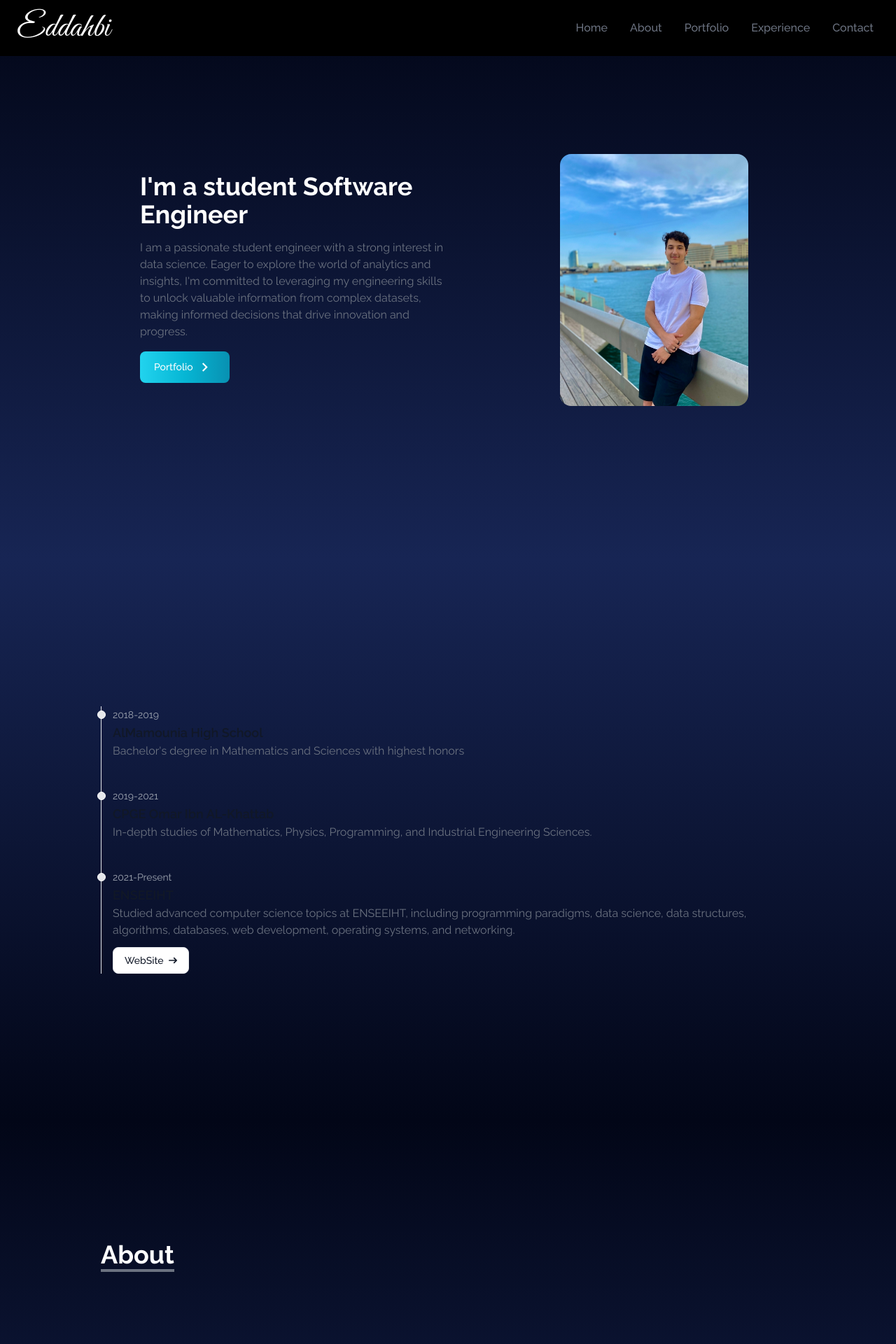
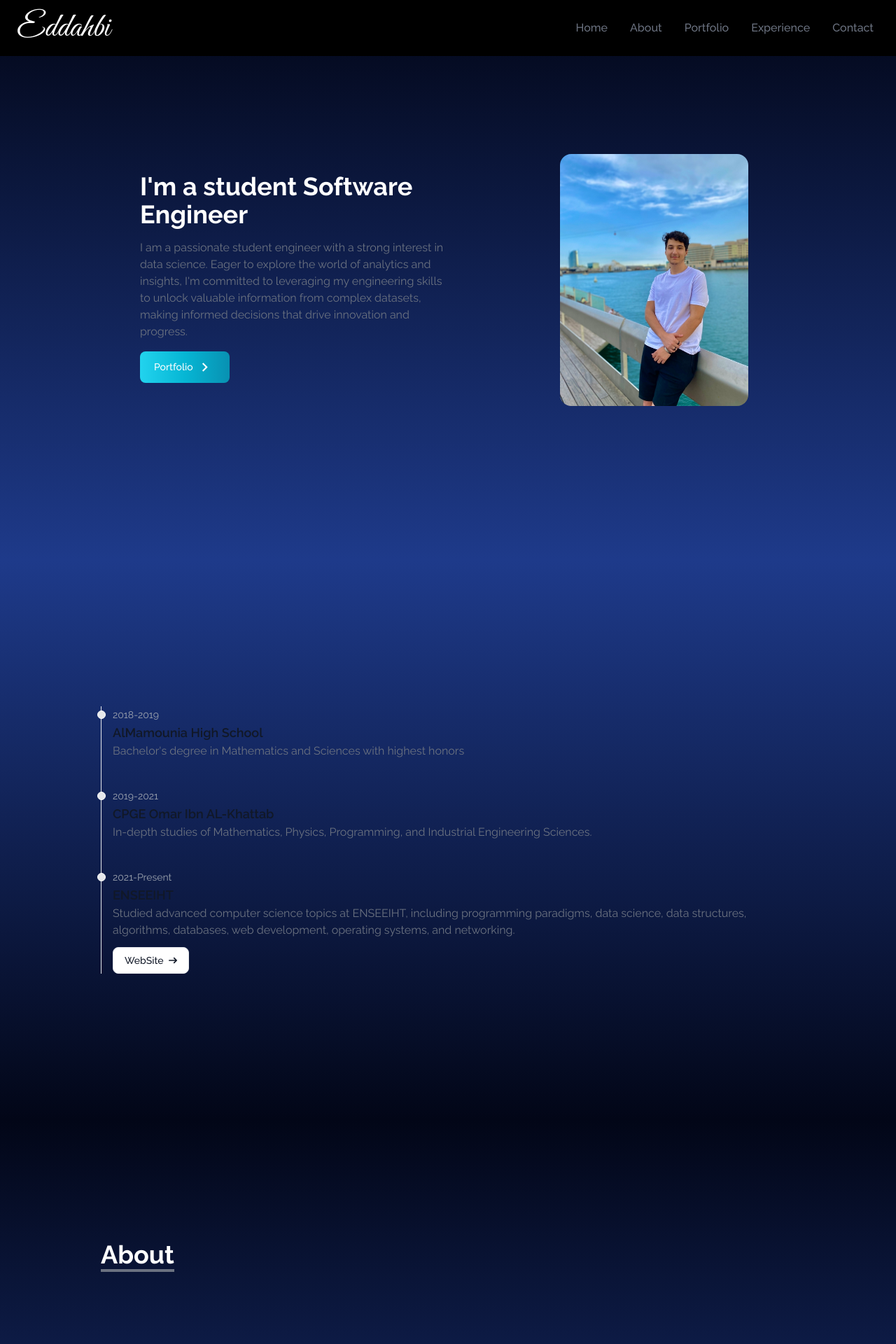
Before and after one commit to Abduledd/portfolio, a React (Create React App) app: page / in a window 1280 px wide. Shown: the top 1920 px of the page at 70% size. Built offline with nearby package versions, Linux system fonts and the light colour scheme; the HTML template or start-up script is replaced by a standard one.

Commit message:
changing color

```diff
--- a/src/style1.js
+++ b/src/style1.js
@@ -1,3 +1,3 @@
-const style1 = "bg-gradient-to-b from-slate-950 to-blue-950 text-white"
+const style1 = "bg-gradient-to-b from-slate-950 to-blue-900 text-white"
 
 export default style1;
--- a/src/style2.js
+++ b/src/style2.js
@@ -1,3 +1,3 @@
-const style2 = "bg-gradient-to-b from-blue-950 to-slate-950 text-white"
+const style2 = "bg-gradient-to-b from-blue-900 to-slate-950 text-white"
 
 export default style2;
```
